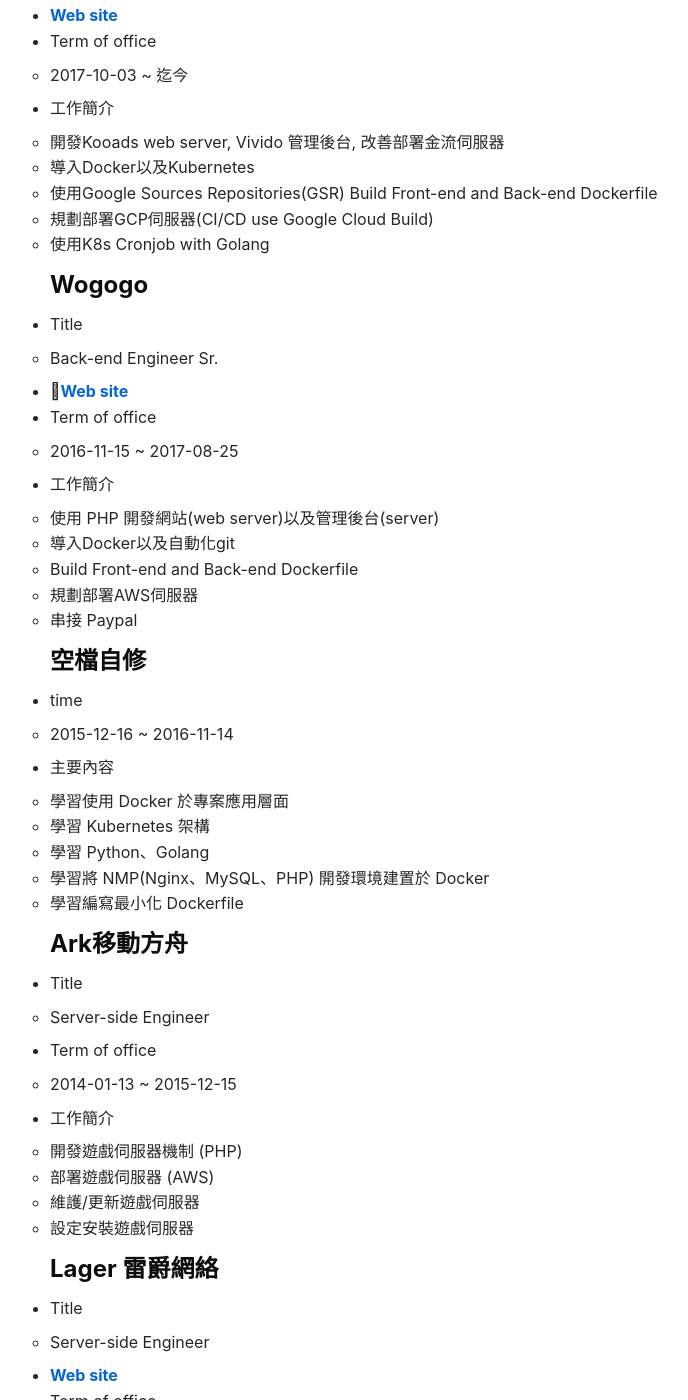
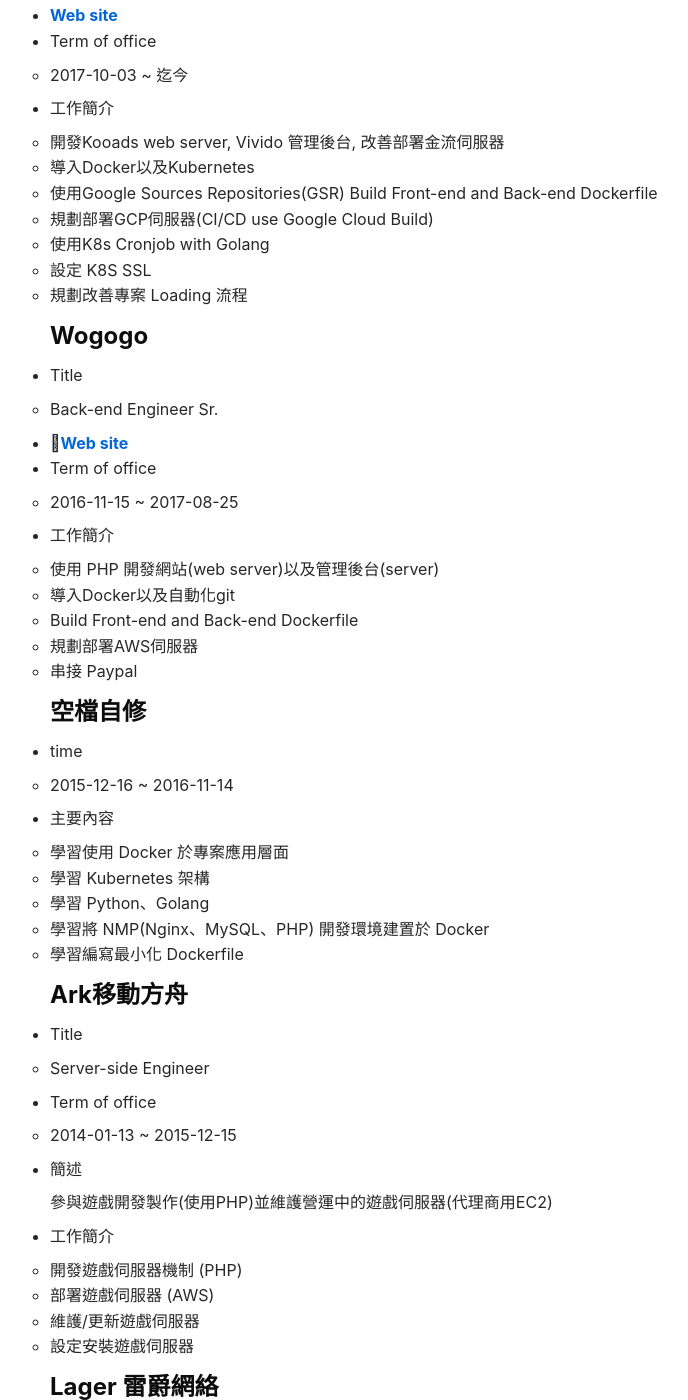
Before and after one commit to tingShean/tingshean.github.io, a Jekyll site: the page built from about.md, in a window 1280 px wide and 1400 px high, scrolled down 545 px. Shown: the whole window, without its empty margins (163-851 px from the left). Built offline with Jekyll 4.4.1, drawn with Linux system fonts in a browser that asks for light colours; nearby versions of some CDN libraries; comment, search, counter and statistics services are not loaded; some of the changed text lies outside the part shown.

Commit message:
[Update]about file

```diff
--- a/about.md
+++ b/about.md
@@ -22,6 +22,8 @@ key: page-about
     - 使用Google Sources Repositories(GSR) Build Front-end and Back-end Dockerfile
     - 規劃部署GCP伺服器(CI/CD use Google Cloud Build)
     - 使用K8s Cronjob with Golang
+    - 設定 K8S SSL
+    - 規劃改善專案 Loading 流程
 
 ### Wogogo
 - Title
@@ -51,6 +53,8 @@ key: page-about
     - Server-side Engineer
 - Term of office
     - 2014-01-13 ~ 2015-12-15
+- 簡述
+    > 參與遊戲開發製作(使用PHP)並維護營運中的遊戲伺服器(代理商用EC2)
 - 工作簡介
     - 開發遊戲伺服器機制 (PHP)
     - 部署遊戲伺服器 (AWS)
@@ -63,6 +67,8 @@ key: page-about
 - [Web site](http://mo.lager.com.tw/)
 - Term of office
     - 2010-06-01 ~ 2014-01-10
+- 簡述
+    > 參與遊戲開發製作(使用LPC)並維護營運中的遊戲伺服器(台港)
 - 工作簡介
     - 開發遊戲機制 (LPC)
     - 維護/更新遊戲伺服器 (每周)
```
